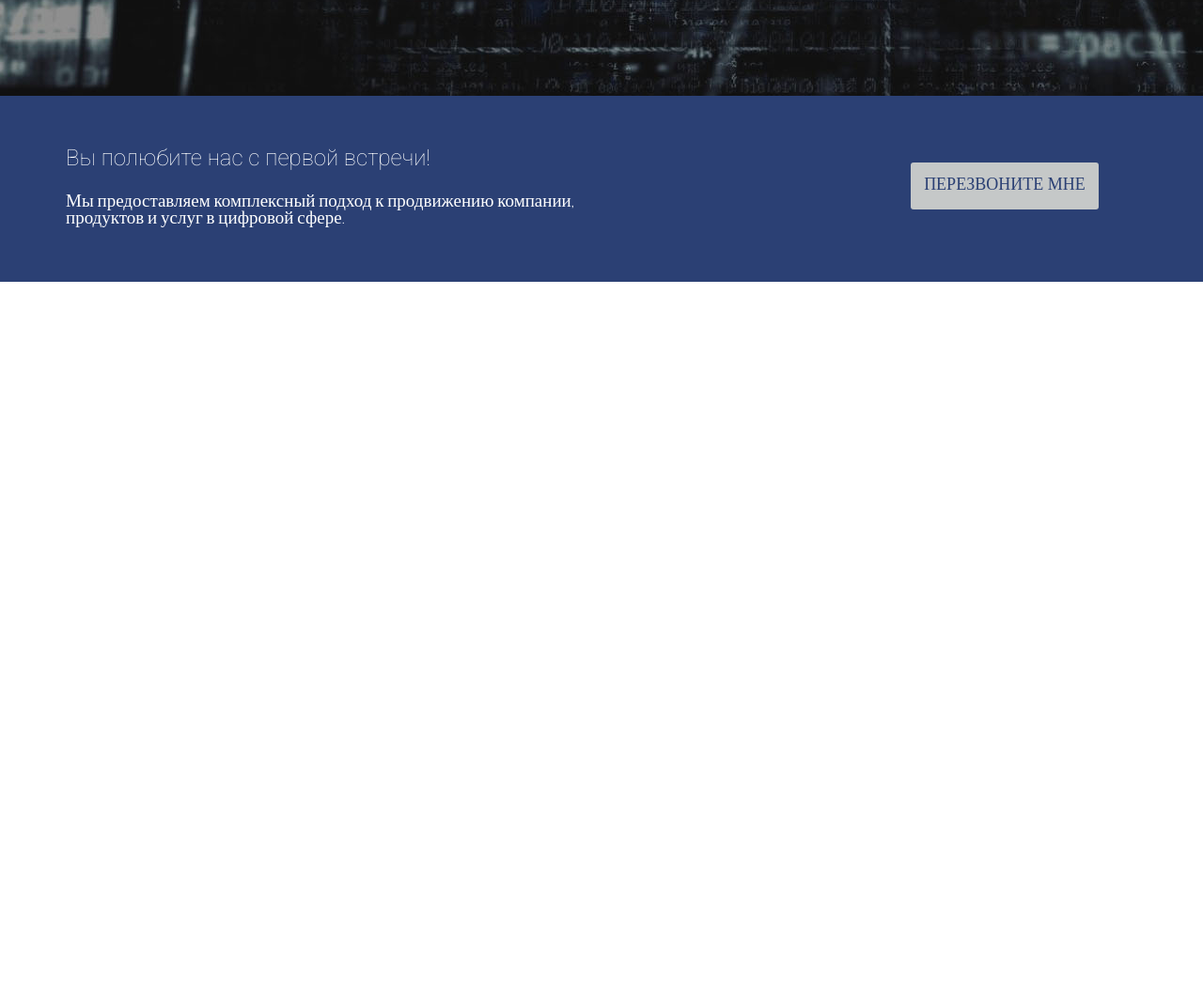
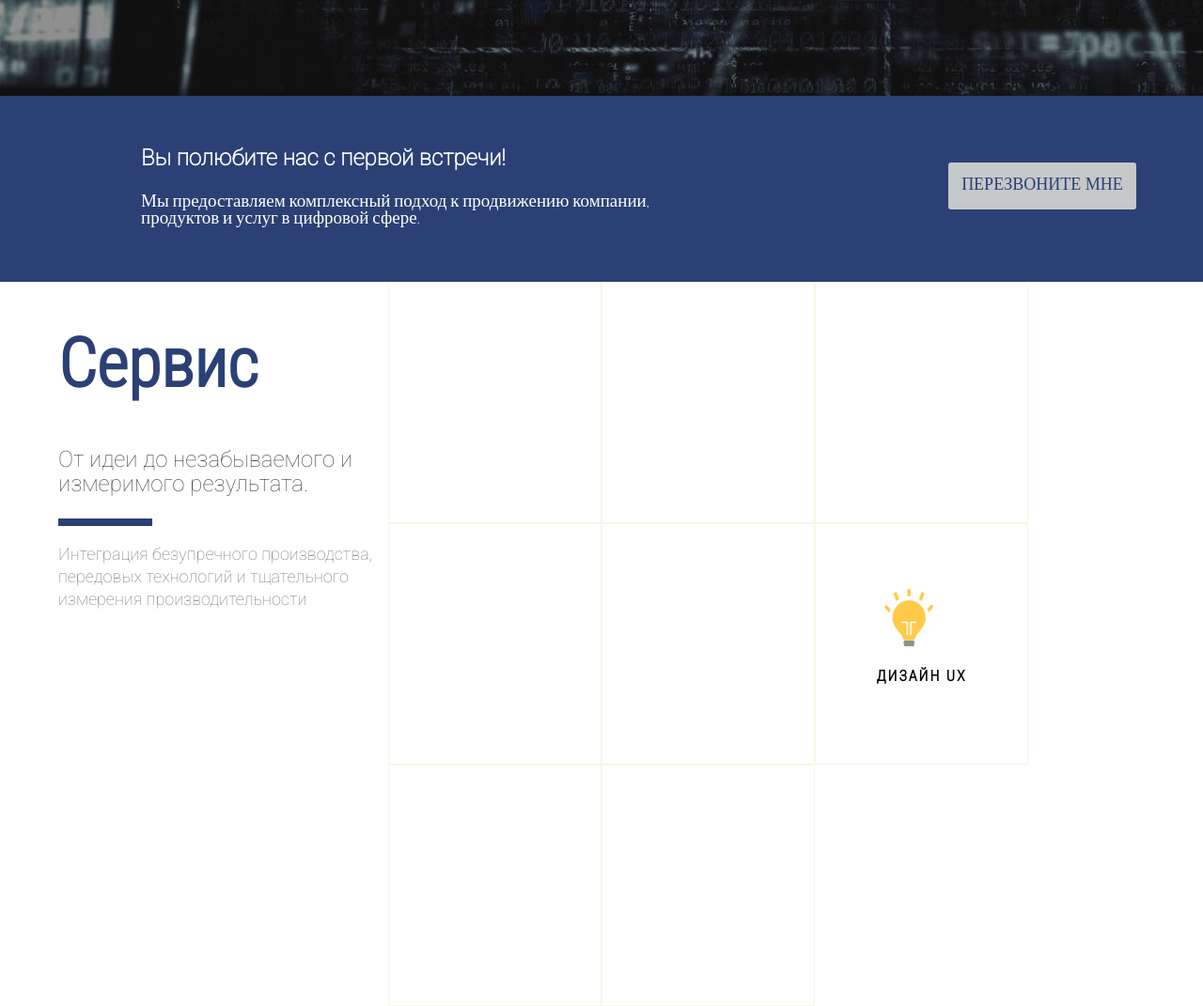
Before and after one commit to MedmakNP/1-1, a plain HTML site: page index.html in a window 1280 px wide. Shown: the part 666-1737 px from the top of the page at 94% size. Before the commit the page ends 966 px from the top, so only its background shows below. Drawn offline with nearby package versions, Linux system fonts and the light colour scheme.

Commit message:
Add files via upload

```diff
--- a/index.html
+++ b/index.html
@@ -13,7 +13,7 @@
 </head>
 <body>
   <div class="header">
-    <div class="conteiner">
+    <div class="container">
       <div class="flexH">
      <div class="group">
      <img src="images/Group 2 1.png" alt="DiGi">
@@ -29,10 +29,8 @@
   </div>
 </div>
 
-
-
 <div class="intro">
- <div class="conteiner">
+ <div class="container">
     <div class ="arrow">
     <div class="back">
       <div class="ar">
@@ -63,15 +61,13 @@
 </div>
 </div>
 
-
-
 <div class="promo">
- <div class="conteiner">
+ <div class="container">
   <div class="flex_promo">
    <div class="text">
      <div class="h_promo">
        <div class="h_promo">
-       <h2 class="h_promo">Вы полюбите нас с первой встречи!</h2>
+       <h2 class="h_promo"><strong>Вы полюбите нас с первой встречи!</strong></h2>
        </div>
      </div>
     <div class="p_promo">
@@ -89,8 +85,50 @@
   </div>
  </div>
 </div>
+<div class="services">
+ <div class="container">
+  <div class="flex_services">
+   <div class="text_services">
+    <div class="h_services">
+      <h2>Сервис</h2>
+    </div>
+    <div class="p_services1">
+      <p>От идеи до незабываемого и<br> измеримого результата.</p>
+    </div>
+    <div class="line">
+    </div>
+    <div class="p_services2">
+       <p> Интеграция безупречного производства, передовых технологий и тщательного измерения производительности</p>
+    </div>
+   </div>
+   <div class="images_services">
+     <div class="service1"></div>
+     <div class="service2"></div>
+     <div class="service3"></div>
+     <div class="service4"></div>
+     <div class="service5"></div>
+     <div class="service6">
+       <div class="no_hover">
+        <div class="image_color">
+       <img src="images/services/SEO Icons 6.png" alt="">
+        </div>
+        <div class="text_images_services">
+          <p>ДИЗАЙН UX</p>
+        </div>
+       </div>
+       <div class="hover">
+
+       </div>
+      </div>
+     <div class="service7"></div>
+     <div class="service8"></div>
 
 
+
+   </div>
+  </div>
+ </div>
+</div>
   <script src="https://ajax.googleapis.com/ajax/libs/jquery/3.4.1/jquery.min.js"></script>
   <script src="js/main.js"></script>
 </body>
--- a/style.css
+++ b/style.css
@@ -1,12 +1,15 @@
 
-.conteiner
+.container
 {
     position:relative;
     height:100%;
     width:100%;
-    max-width: 1200px;
+    max-width: 1440px;
     margin:0 auto;
 }
+
+
+
 .header
 {
     width:100%;
@@ -218,7 +221,8 @@ opacity: 0.75;
 }
 .text
 {
-padding: 30px;
+padding-left: 150px;
+padding-top: 30px;
 }
 .h_promo
 {
@@ -231,10 +235,142 @@ color: #FFFFFF;
 }
 .p_promo
 {
-    font-family: 'Dosis';
+    font-family:'Dosis';
     font-style: normal;
     font-weight: 300;
     font-size: 19px;
     line-height: 18px;
     color: #FFFFFF;
 }
+
+
+
+.services
+{
+    width: 100%;
+    height: 546px;
+    background-color: #FFFFFF;
+
+}
+.flex_services
+{
+display:flex;
+
+}
+.text_services
+{
+    padding-left:62px;
+}
+.h_services
+{
+font-family: 'Roboto Condensed';
+font-style: normal;
+font-weight: normal;
+font-size: 48px;
+line-height: 56px;
+color: #2B4074;
+}
+.p_services1
+{
+font-family: 'Roboto';
+font-style: normal;
+font-weight: normal;
+font-size: 24px;
+line-height: 26px;
+color: #4A4A4A;
+}
+.line
+{
+width: 100px;
+height: 8px;
+background: #2B4074;
+}
+.p_services2
+{
+width: 351px;
+height: 68px;
+font-family:'Roboto';
+font-style: normal;
+font-weight: normal;
+font-size: 18px;
+line-height: 24px;
+color: #797979;
+}
+.images_services
+{
+display:flex;
+flex-wrap: wrap;
+}
+.text_images_services
+{
+font-family: 'Roboto Condensed';
+font-style: normal;
+font-weight: bold;
+font-size: 16px;
+line-height: 19px;
+letter-spacing: 2px;
+}
+.image_color
+{
+    filter: #2B4074;
+    padding-left:5px;
+}
+.service1
+{
+width: 225px;
+height: 255px;
+border: 1.5px solid #F9F6E5
+}
+.service2
+{
+width: 225px;
+height: 255px;
+border: 1.5px solid #F9F6E5
+}
+.service3
+{
+width: 225px;
+height: 255px;
+border: 1.5px solid #F9F6E5
+}
+.service4
+{
+width: 225px;
+height: 255px;
+border: 1.5px solid #F9F6E5
+}
+.service5
+{
+width: 225px;
+height: 255px;
+border: 1.5px solid #F9F6E5
+}
+.service6
+{
+display: flex;
+align-items: center;
+justify-content: center;
+width: 225px;
+height: 255px;
+border: 1.5px solid #F9F6E5 ;
+transition:0.2s linear;
+
+}
+.service6:hover
+{
+border:1.5px solid #2B4074;
+
+}
+
+.service7
+{
+width: 225px;
+height: 255px;
+border: 1.5px solid #F9F6E5
+}
+.service8
+{
+width: 225px;
+height: 255px;
+border: 1.5px solid #F9F6E5
+}
```
Also changed, not shown: images/services/SEO Icons 1.png (added), images/services/SEO Icons 2.png (added), images/services/SEO Icons 3.png (added), images/services/SEO Icons 4.png (added), images/services/SEO Icons 5.png (added), images/services/SEO Icons 6.png (added), images/services/SEO Icons 7.png (added), images/services/SEO Icons 8.png (added).
